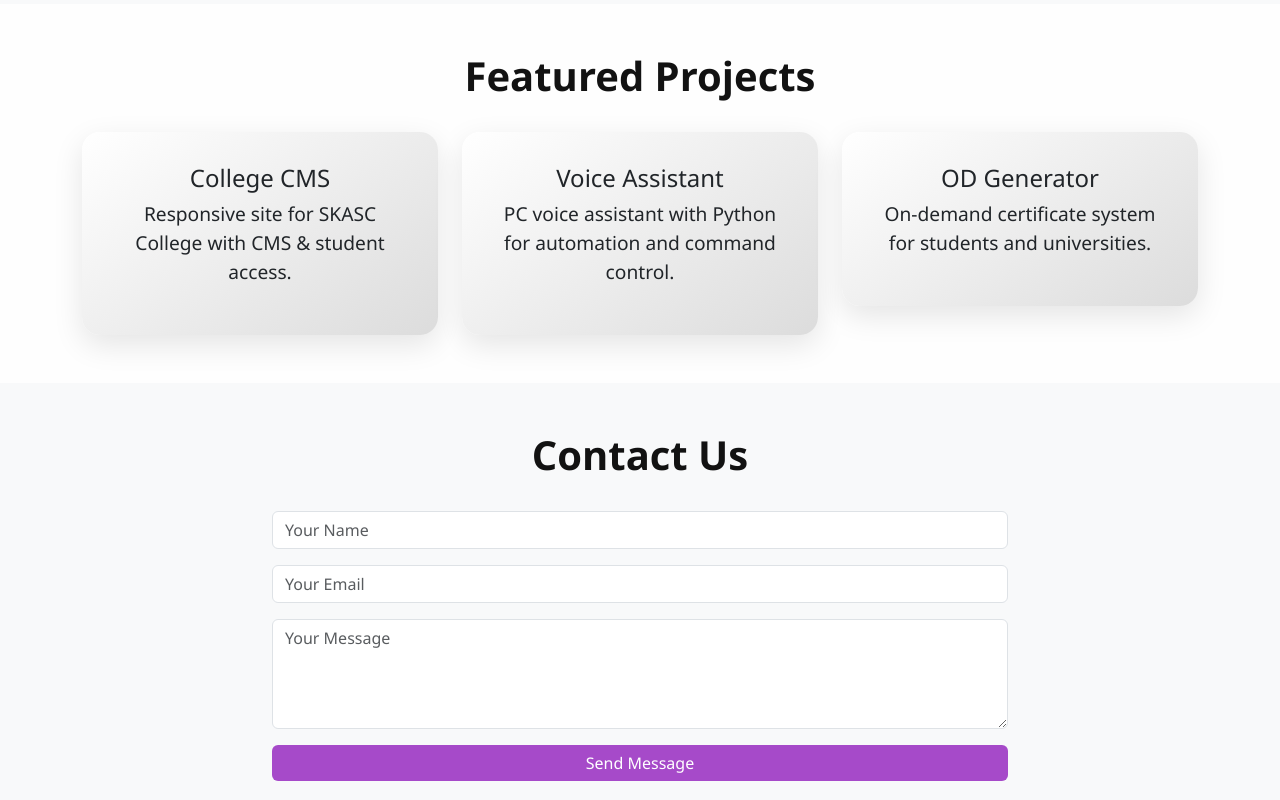
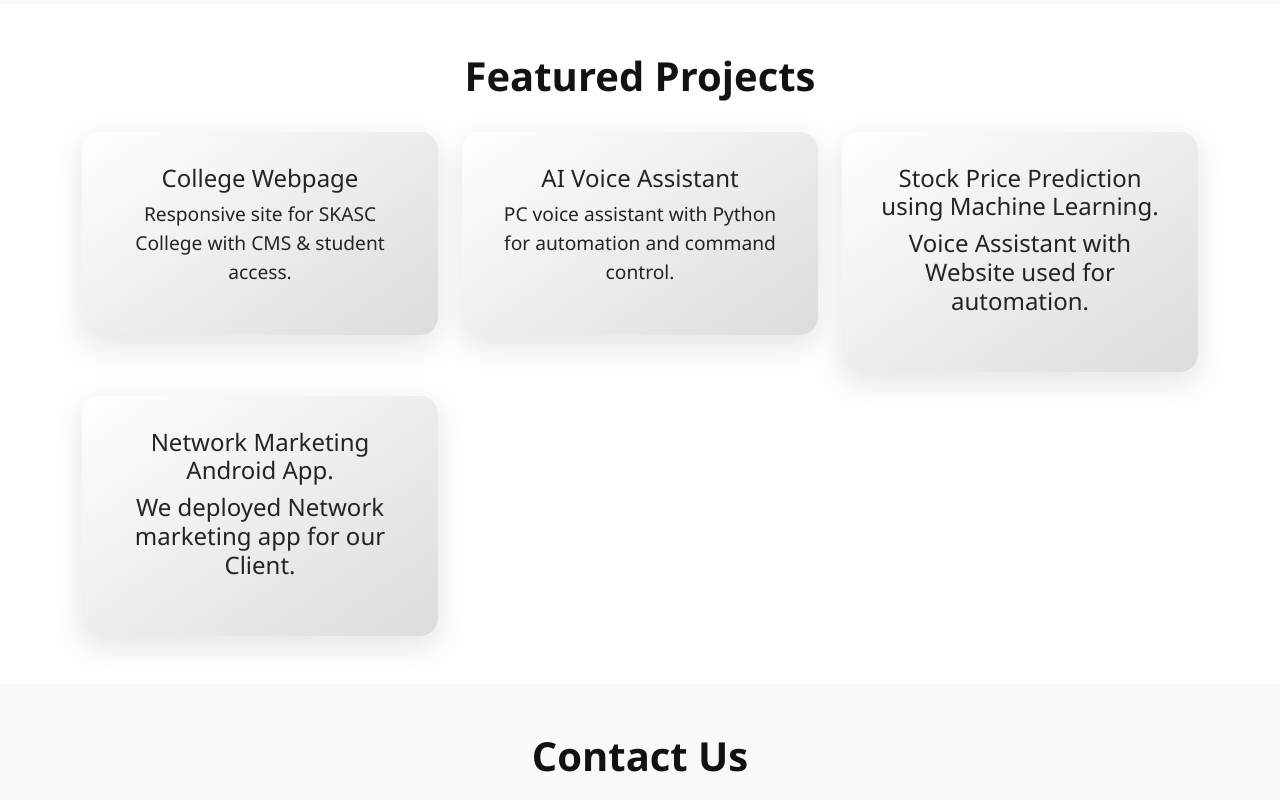
Before and after one commit to DevTechSoft5/Site, a plain HTML site: page index.html in a window 1280 px wide. Shown: the part 1060-1860 px from the top of the page. Drawn offline with nearby package versions, Linux system fonts and the light colour scheme.

Commit message:
modified:   index.html

```diff
--- a/index.html
+++ b/index.html
@@ -220,9 +220,10 @@
     <div class="container" data-aos="fade-up">
       <h2 class="section-title">Featured Projects</h2>
       <div class="row g-4">
-        <div class="col-md-4"><div class="card"><h5>College CMS</h5><p>Responsive site for SKASC College with CMS & student access.</p></div></div>
-        <div class="col-md-4"><div class="card"><h5>Voice Assistant</h5><p>PC voice assistant with Python for automation and command control.</p></div></div>
-        <div class="col-md-4"><div class="card"><h5>OD Generator</h5><p>On-demand certificate system for students and universities.</p></div></div>
+        <div class="col-md-4"><div class="card"><h5>College Webpage</h5><p>Responsive site for SKASC College with CMS & student access.</p></div></div>
+        <div class="col-md-4"><div class="card"><h5>AI Voice Assistant</h5><p>PC voice assistant with Python for automation and command control.</p></div></div>
+        <div class="col-md-4"><div class="card"><h5>Stock Price Prediction using Machine Learning.  <h5><p>Voice Assistant with Website used for automation.</p></div></div>
+    <div class="col-md-4"><div class="card"><h5>Network Marketing Android App.  <h5><p>We deployed Network marketing app for our Client.</p></div></div>
       </div>
     </div>
   </section>
```
